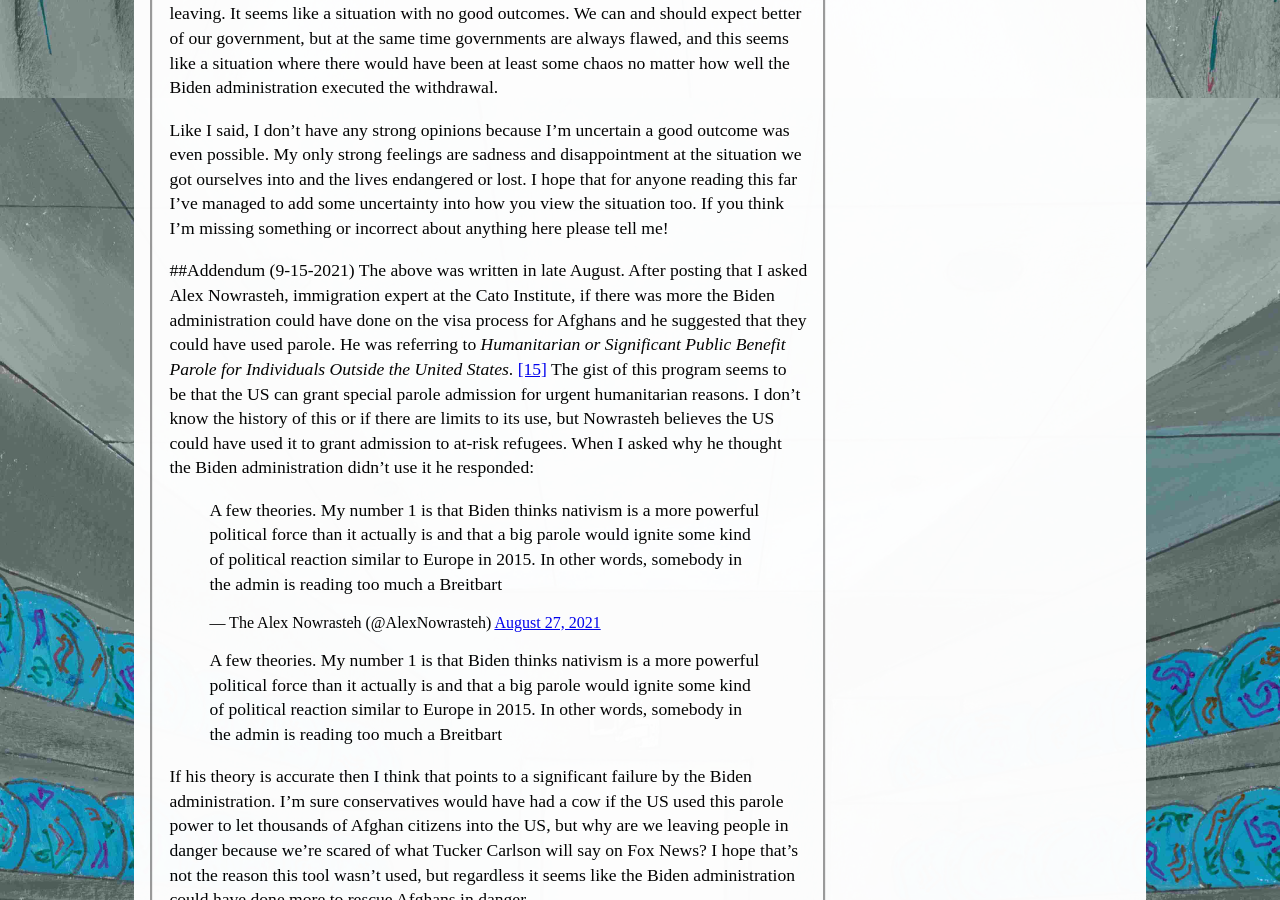
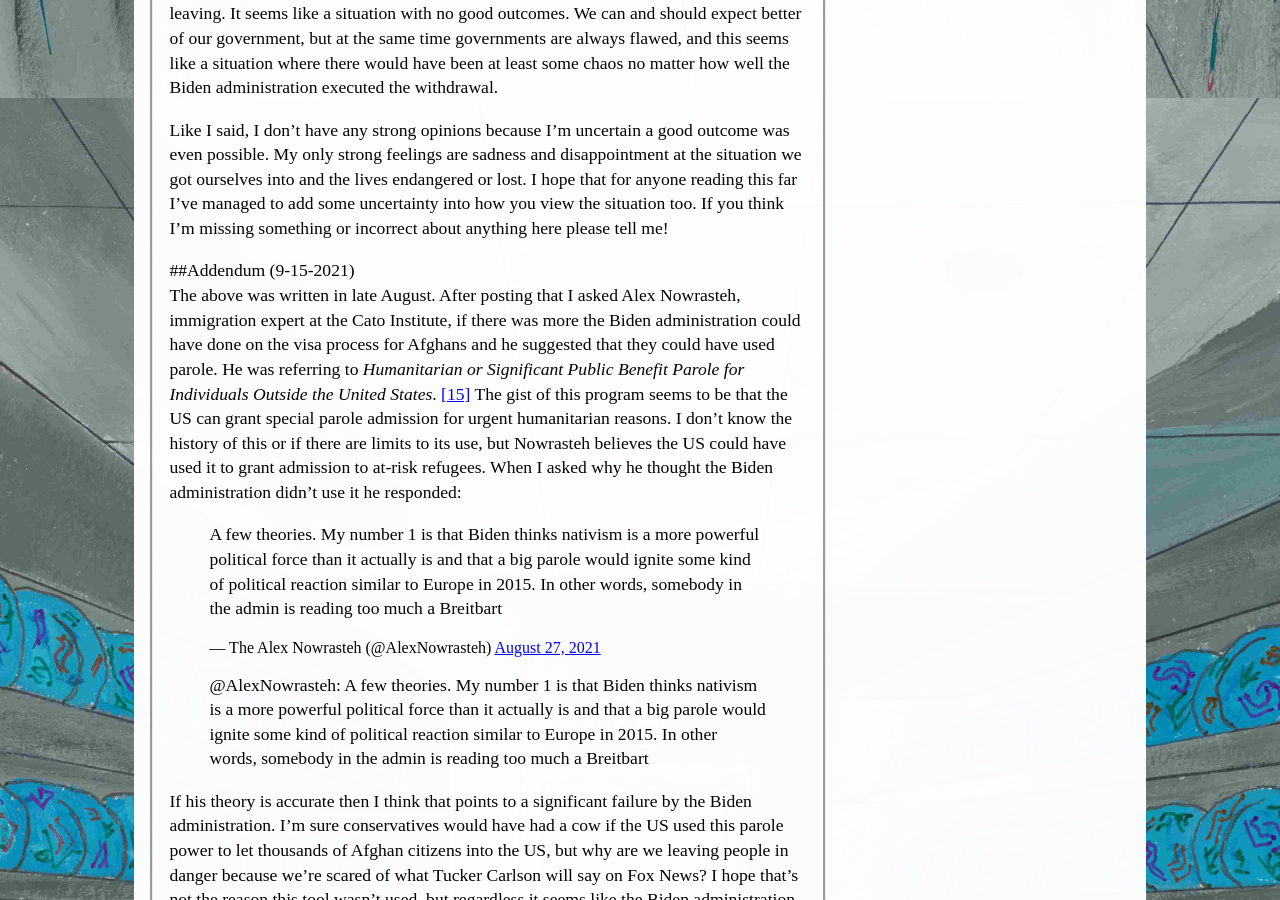
Before and after one commit to ryooan/ryooan.github.io, a Jekyll site: the page built from my_collections/_posts/2021-08-27-Afghanistan Uncertainty.md, in a window 1280 px wide and 900 px high, scrolled down 3998 px. Built offline with Jekyll 4.4.1, drawn with Linux system fonts in a browser that asks for light colours; comment, search, counter and statistics services are not loaded.

Commit message:
Update 2021-08-27-Afghanistan Uncertainty.md

```diff
--- a/my_collections/_posts/2021-08-27-Afghanistan Uncertainty.md
+++ b/my_collections/_posts/2021-08-27-Afghanistan Uncertainty.md
@@ -50,7 +50,7 @@
 
 <blockquote class="twitter-tweet"><p lang="en" dir="ltr">A few theories. My number 1 is that Biden thinks nativism is a more powerful political force than it actually is and that a big parole would ignite some kind of political reaction similar to Europe in 2015. In other words, somebody in the admin is reading too much a Breitbart</p>&mdash; The Alex Nowrasteh (@AlexNowrasteh) <a href="https://twitter.com/AlexNowrasteh/status/1431339317193060353?ref_src=twsrc%5Etfw">August 27, 2021</a></blockquote> <script async src="https://platform.twitter.com/widgets.js" charset="utf-8"></script>
 
->A few theories. My number 1 is that Biden thinks nativism is a more powerful political force than it actually is and that a big parole would ignite some kind of political reaction similar to Europe in 2015. In other words, somebody in the admin is reading too much a Breitbart
+>@AlexNowrasteh: A few theories. My number 1 is that Biden thinks nativism is a more powerful political force than it actually is and that a big parole would ignite some kind of political reaction similar to Europe in 2015. In other words, somebody in the admin is reading too much a Breitbart
 
 If his theory is accurate then I think that points to a significant failure by the Biden administration. I'm sure conservatives would have had a cow if the US used this parole power to let thousands of Afghan citizens into the US, but why are we leaving people in danger because we're scared of what Tucker Carlson will say on Fox News? I hope that's not the reason this tool wasn't used, but regardless it seems like the Biden administration could have done more to rescue Afghans in danger.
 
```
